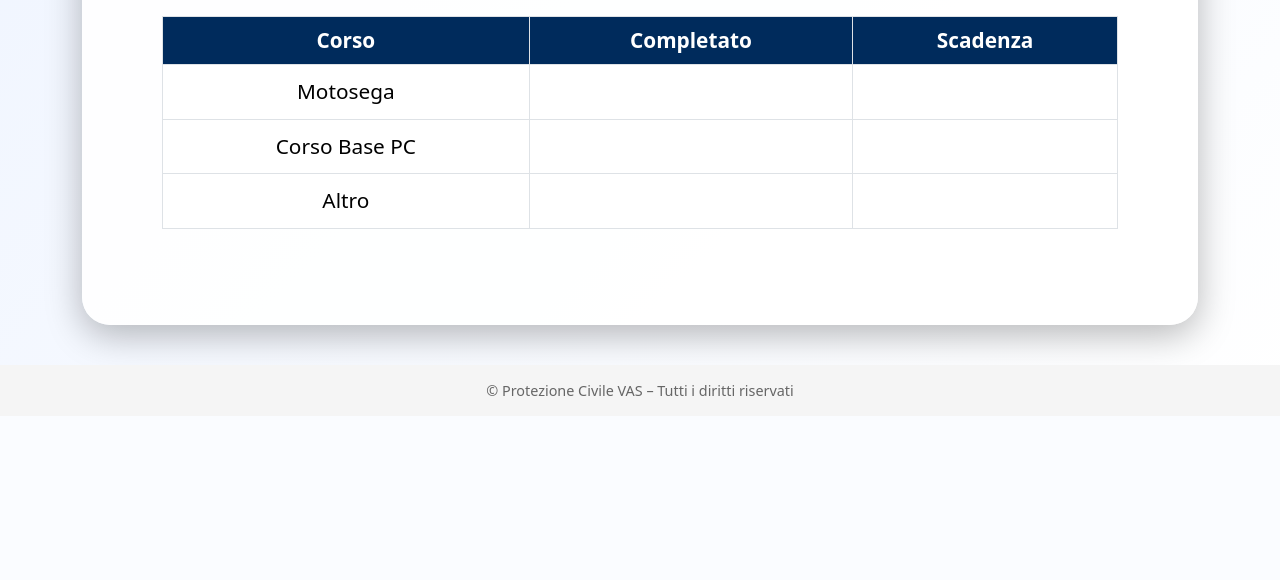
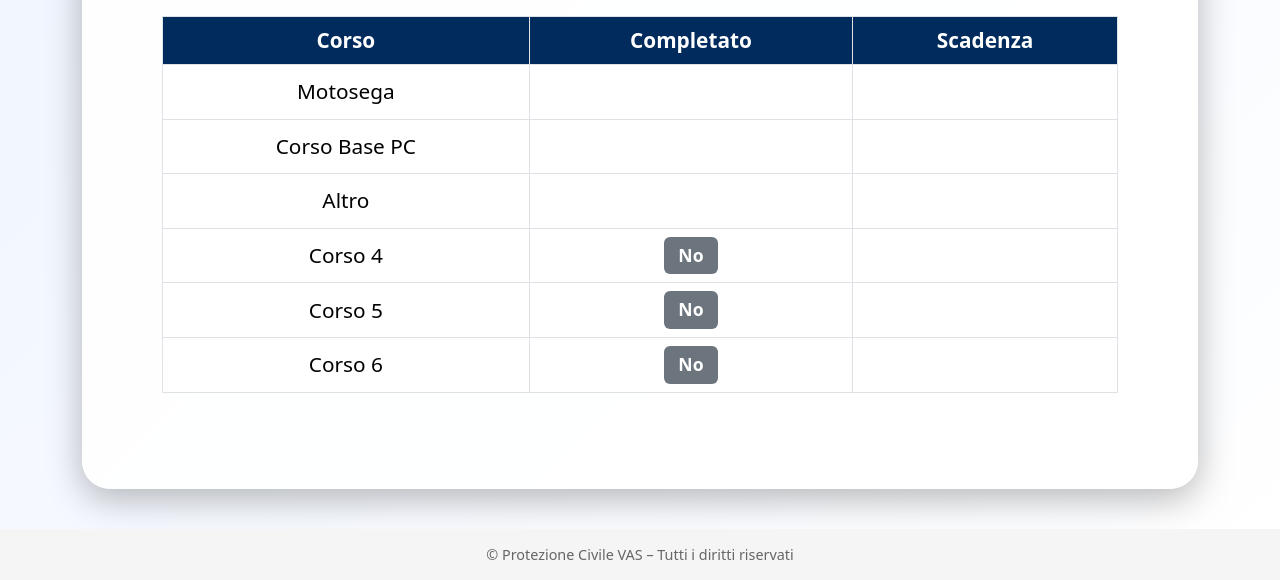
Before and after one commit to emiliomaj60-lang/prot_civ_vas, a Flask app: template templates/scheda_iscritto.html in a window 1280 px wide. Shown: the part 1098-1678 px from the top of the page. Before the commit the page ends 1494 px from the top, so only its background shows below. Run offline with Flask 3, Linux system fonts and the light colour scheme; the template is opened without the code that fills it, so the values that code supplies are empty.

Commit message:
Add files via upload

```diff
--- a/templates/scheda_iscritto.html
+++ b/templates/scheda_iscritto.html
@@ -98,6 +98,10 @@
     <button class="btn btn-success btn-notifiche" onclick="attivaNotifiche()">
         🔔 Attiva notifiche di emergenza
     </button>
+    {% else %}
+    <button class="btn btn-danger btn-notifiche" onclick="disattivaNotifiche()">
+        🔕 Disattiva notifiche
+    </button>
     {% endif %}
 
     <hr>
@@ -130,6 +134,24 @@
                 <td><span class="badge bg-{{ dati.col_altro }}">{{ "Sì" if dati.altro_fatto else "No" }}</span></td>
                 <td><span class="badge bg-{{ dati.col_altro }}">{{ dati.scadenza_altro }}</span></td>
             </tr>
+
+            <tr>
+                <td>Corso 4</td>
+                <td><span class="badge bg-secondary">{{ "Sì" if dati.corso_4 else "No" }}</span></td>
+                <td><span class="badge bg-secondary">{{ dati.scadenza_corso_4 }}</span></td>
+            </tr>
+
+            <tr>
+                <td>Corso 5</td>
+                <td><span class="badge bg-secondary">{{ "Sì" if dati.corso_5 else "No" }}</span></td>
+                <td><span class="badge bg-secondary">{{ dati.scadenza_corso_5 }}</span></td>
+            </tr>
+
+            <tr>
+                <td>Corso 6</td>
+                <td><span class="badge bg-secondary">{{ "Sì" if dati.corso_6 else "No" }}</span></td>
+                <td><span class="badge bg-secondary">{{ dati.scadenza_corso_6 }}</span></td>
+            </tr>
         </tbody>
     </table>
 
@@ -142,7 +164,7 @@
     const categoriaUtente = "{{ dati.categoria }}";
 </script>
 
-<!-- 🔥 FUNZIONE DI CONVERSIONE VAPID (OBBLIGATORIA) -->
+<!-- 🔥 FUNZIONE DI CONVERSIONE VAPID -->
 <script>
 function urlBase64ToUint8Array(base64String) {
     const padding = '='.repeat((4 - base64String.length % 4) % 4);
@@ -160,11 +182,9 @@ function urlBase64ToUint8Array(base64String) {
 }
 </script>
 
-<!-- 🔥 FUNZIONE ATTIVA NOTIFICHE -->
+<!-- 🔔 ATTIVA NOTIFICHE -->
 <script>
 async function attivaNotifiche() {
-
-    const telefono = "{{ dati.telefono }}";
 
     const perm = await Notification.requestPermission();
     if (perm !== "granted") {
@@ -183,8 +203,8 @@ async function attivaNotifiche() {
         endpoint: subscription.endpoint,
         p256dh: btoa(String.fromCharCode.apply(null, new Uint8Array(subscription.getKey("p256dh")))),
         auth: btoa(String.fromCharCode.apply(null, new Uint8Array(subscription.getKey("auth")))),
-        telefono: telefono,
-        gruppo: categoriaUtente   // 👈 AGGIUNTO E CORRETTO
+        telefono: telefonoUtente,
+        gruppo: categoriaUtente
     };
 
     fetch("/subscribe", {
@@ -192,12 +212,25 @@ async function attivaNotifiche() {
         headers: { "Content-Type": "application/json" },
         body: JSON.stringify(body)
     })
-    .then(r => r.text())
-    .then(res => {
+    .then(() => {
         alert("Notifiche attivate correttamente");
         location.reload();
-    })
-    .catch(err => console.error(err));
+    });
+}
+</script>
+
+<!-- 🔕 DISATTIVA NOTIFICHE -->
+<script>
+async function disattivaNotifiche() {
+
+    await fetch("/unsubscribe", {
+        method: "POST",
+        headers: { "Content-Type": "application/json" },
+        body: JSON.stringify({ telefono: telefonoUtente })
+    });
+
+    alert("Notifiche disattivate");
+    location.reload();
 }
 </script>
 
```
